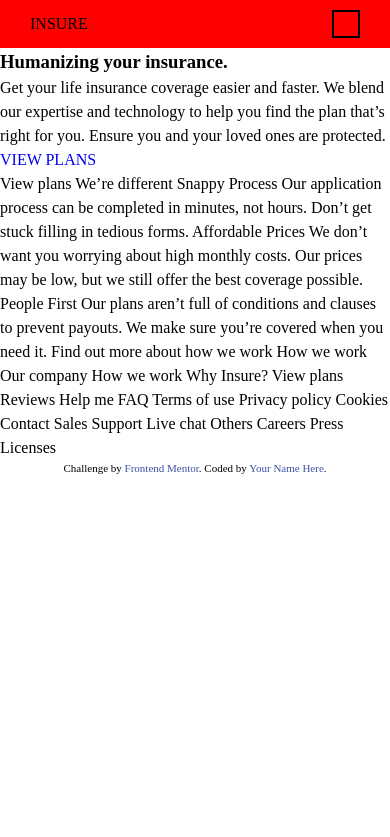
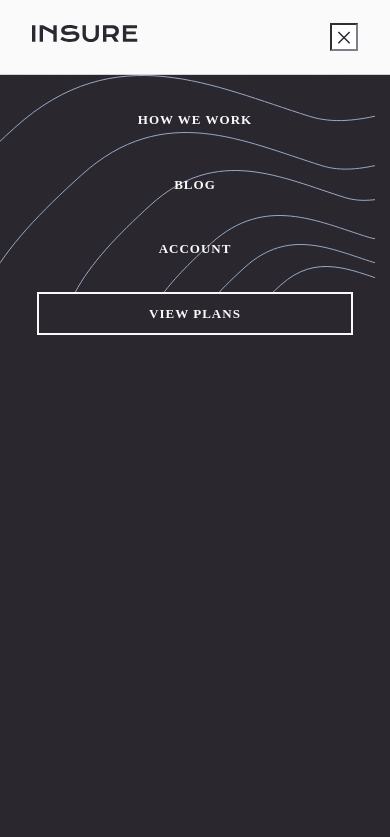
Before and after one commit to Olaleye-Blessing/Blessing_Olaleye_HomePage, a plain HTML site: page frontendMentor/insure-landing-page-master/index.html in a window 390 px wide. Both pictures are taken after a click on the button 346 px from the left and 24 px from the top of the page. Shown: the top 837 px of the page. Drawn offline with Linux system fonts and the light colour scheme.

Commit message:
Initial trial on frontendMentor/insure-landing-page-master

```diff
--- a/frontendMentor/insure-landing-page-master/css/index.css
+++ b/frontendMentor/insure-landing-page-master/css/index.css
@@ -4,7 +4,9 @@ html {
           box-sizing: border-box;
 }
 
-*, *::after, *::before {
+*,
+*::after,
+*::before {
   -webkit-box-sizing: inherit;
           box-sizing: inherit;
   margin: 0;
@@ -25,9 +27,70 @@ li {
   list-style: none;
 }
 
+.white-link:-webkit-any-link {
+  color: #fafafa;
+  display: inline-block;
+  padding: 1rem 2rem;
+  outline: 0.2rem solid #fafafa;
+}
+
+.white-link:-moz-any-link {
+  color: #fafafa;
+  display: inline-block;
+  padding: 1rem 2rem;
+  outline: 0.2rem solid #fafafa;
+}
+
+.white-link:any-link {
+  color: #fafafa;
+  display: inline-block;
+  padding: 1rem 2rem;
+  outline: 0.2rem solid #fafafa;
+}
+
+.white-link:hover {
+  background-color: #fff;
+  color: #2d2640;
+}
+
+.header__bg {
+  width: 100vw;
+  height: 40rem;
+  background-image: url(../images/image-intro-mobile.jpg);
+  background-repeat: no-repeat;
+  background-size: cover;
+  background-position: center top 50%;
+  background-color: red;
+}
+
+.header__head {
+  text-align: center;
+  padding: 10rem 3.2rem;
+  line-height: 1.5;
+  background-color: #2d2640;
+  color: #fafafa;
+}
+
+.header__head h1 {
+  font-size: 3.4rem;
+  line-height: 1;
+  margin-bottom: 2.1rem;
+}
+
+.header__head p {
+  margin-bottom: 3.3rem;
+  line-height: 1.8;
+  letter-spacing: 0.1rem;
+}
+
+.header__head a {
+  -webkit-transition: background 0.2s linear, color 0.2s linear;
+  transition: background 0.2s linear, color 0.2s linear;
+}
+
 .nav {
-  background-color: red;
-  padding: 1rem 3rem;
+  background-color: #fafafa;
+  padding: 2.3rem 3.2rem;
   display: -webkit-box;
   display: -ms-flexbox;
   display: flex;
@@ -39,9 +102,171 @@ li {
           justify-content: space-between;
 }
 
+.nav__logo img {
+  max-inline-size: 95%;
+}
+
 .nav__toggle {
-  width: 2.8rem;
-  height: 2.8rem;
+  display: none;
+  inline-size: 2.8rem;
+  block-size: 2.8rem;
   background-color: transparent;
-  border: 0.2rem solid;
+  border: 0.2rem inset #837d87;
+  background-image: url(../images/icon-hamburger.svg);
+  background-position: center top 40%;
 }
+
+.nav ul {
+  display: -webkit-box;
+  display: -ms-flexbox;
+  display: flex;
+  -webkit-box-align: center;
+      -ms-flex-align: center;
+          align-items: center;
+  -ms-flex-pack: distribute;
+      justify-content: space-around;
+  -webkit-box-pack: center;
+      -ms-flex-pack: center;
+          justify-content: center;
+}
+
+.nav ul li {
+  margin-left: 1rem;
+  margin-right: 1rem;
+  color: #837d87;
+}
+
+.nav ul li:last-child {
+  margin-right: 0;
+}
+
+.nav ul li:first-child {
+  margin-left: 0;
+}
+
+.nav ul li.active {
+  color: #2b272f;
+  outline: 0.2rem solid #2b272f;
+}
+
+.nav ul li.active a:hover {
+  background-color: #2b272f;
+  color: #fafafa;
+}
+
+.nav ul li a {
+  -webkit-transition: color 0.2s linear, background 0.2s linear;
+  transition: color 0.2s linear, background 0.2s linear;
+  color: inherit;
+  letter-spacing: 0.1rem;
+  font-weight: bold;
+  font-size: 1.3rem;
+  display: inline-block;
+  padding: 0.6rem 1.5rem;
+}
+
+.nav ul li a:visited {
+  color: inherit;
+}
+
+.nav ul li a:hover {
+  color: #2b272f;
+}
+
+@media screen and (max-width: 700px) {
+  .nav .nav__links {
+    display: block;
+    visibility: visible;
+    -webkit-animation: navAni 1.2s linear;
+            animation: navAni 1.2s linear;
+  }
+  .nav__toggle {
+    display: block;
+  }
+  .nav ul {
+    visibility: hidden;
+    position: absolute;
+    left: 0;
+    right: 0;
+    top: 7.5rem;
+    bottom: 0;
+    background-image: url(../images/bg-pattern-mobile-nav.svg);
+    background-repeat: no-repeat;
+    background-color: #2b272f;
+  }
+  .nav ul li {
+    width: 80%;
+    text-align: center;
+    margin-left: 0;
+    margin-right: 0;
+    margin: 2.5rem auto !important;
+    color: #fafafa;
+  }
+  .nav ul li.active {
+    color: #fafafa;
+    outline: 0.2rem solid #fafafa;
+  }
+  .nav ul li a:link {
+    color: #fafafa;
+    width: 100%;
+    padding: 1rem 3rem;
+    letter-spacing: 0.1rem;
+    font-weight: bold;
+    font-size: 1.3rem;
+  }
+  .nav ul li a:hover {
+    color: #fafafa;
+  }
+}
+
+@-webkit-keyframes navAni {
+  0% {
+    opacity: 0;
+    -webkit-transform: translateY(-320px);
+            transform: translateY(-320px);
+  }
+  40% {
+    opacity: 0.4;
+  }
+  50% {
+    -webkit-transform: translateY(-50px);
+            transform: translateY(-50px);
+  }
+  60% {
+    opacity: 0.6;
+  }
+  100% {
+    opacity: 1;
+  }
+}
+
+@keyframes navAni {
+  0% {
+    opacity: 0;
+    -webkit-transform: translateY(-320px);
+            transform: translateY(-320px);
+  }
+  40% {
+    opacity: 0.4;
+  }
+  50% {
+    -webkit-transform: translateY(-50px);
+            transform: translateY(-50px);
+  }
+  60% {
+    opacity: 0.6;
+  }
+  100% {
+    opacity: 1;
+  }
+}
+
+.navCloseAni {
+  opacity: 0.5;
+  -webkit-transform: translateY(-700px);
+          transform: translateY(-700px);
+  -webkit-transition: opacity 1s linear, -webkit-transform 1s linear;
+  transition: opacity 1s linear, -webkit-transform 1s linear;
+  transition: opacity 1s linear, transform 1s linear;
+  transition: opacity 1s linear, transform 1s linear, -webkit-transform 1s linear;
+}
--- a/frontendMentor/insure-landing-page-master/index.html
+++ b/frontendMentor/insure-landing-page-master/index.html
@@ -14,33 +14,43 @@
     .attribution a { color: hsl(228, 45%, 44%); }
   </style>
   <link rel="stylesheet" href="css/index.css">
+  <script src="index.js" defer></script>
 </head>
 <body>
   <header class="header">
     <nav class="nav">
-      <div class="nav__logo">INSURE</div>
+      <div class="nav__logo"><img src="images/logo.svg" alt="logo image"></div>
       <button class="nav__toggle"></button>
-      <!-- <ul>
+      <ul>
         <li><a class="link" href="#">HOW WE WORK</a></li>
         <li><a class="link" href="#">BLOG</a></li>
         <li><a class="link" href="#">ACCOUNT</a></li>
-        <li><a class="link" href="#">VIEW PLANS</a></li>
-      </ul> -->
+        <li class="active"><a class="link" href="#">VIEW PLANS</a></li>
+      </ul>
     </nav>
     <section>
-      <div class="background"></div>
-      <section>
+      <div class="header__bg">
+      </div>
+      <section class="header__head">
         <h1>Humanizing your insurance.</h1>
         <p>Get your life insurance coverage easier and faster. We blend our expertise
           and technology to help you find the plan that’s right for you. Ensure you
           and your loved ones are protected.</p>
-        <a href="#">VIEW PLANS</a>
+        <a href="#" class="white-link">VIEW PLANS</a>
       </section>
     </section>
 
   </header>
 
-
+  <main>
+    <section class="cathegory">
+      <header><h1>We're Are different</h1></header>
+      <div></div>
+      <div></div>
+      <div></div>
+    </section>
+    <section class="work"></section>
+  </main>
 
   View plans
 
--- /dev/null
+++ b/frontendMentor/insure-landing-page-master/index.js
@@ -0,0 +1,20 @@
+const navToggle = document.querySelector(".nav__toggle");
+
+const navLink = document.querySelector('[data-nav="nav-links"]');
+
+navToggle.addEventListener("click", (event) => {
+    let parentLink = document.querySelector("nav ul");
+    if (parentLink.classList.contains("nav__links")) {
+        navToggle.style.backgroundImage = "url(images/icon-hamburger.svg)";
+        parentLink.classList.add("navCloseAni");
+        document.body.style.overflow = '';
+        setTimeout(() => {
+            parentLink.classList.remove("navCloseAni");
+            parentLink.classList.remove("nav__links");
+        }, 1100);
+    } else {
+        parentLink.classList.add("nav__links");
+        navToggle.style.backgroundImage = "url(images/icon-close.svg)";
+        document.body.style.overflow = 'hidden';
+    }
+});
```
